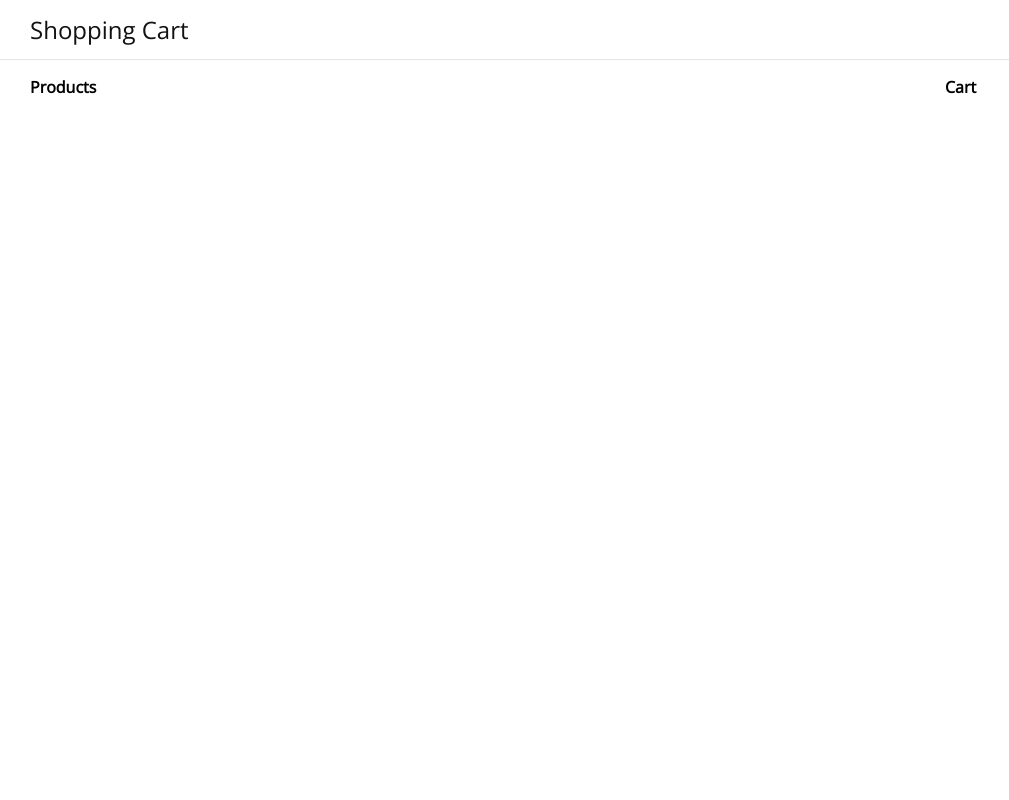
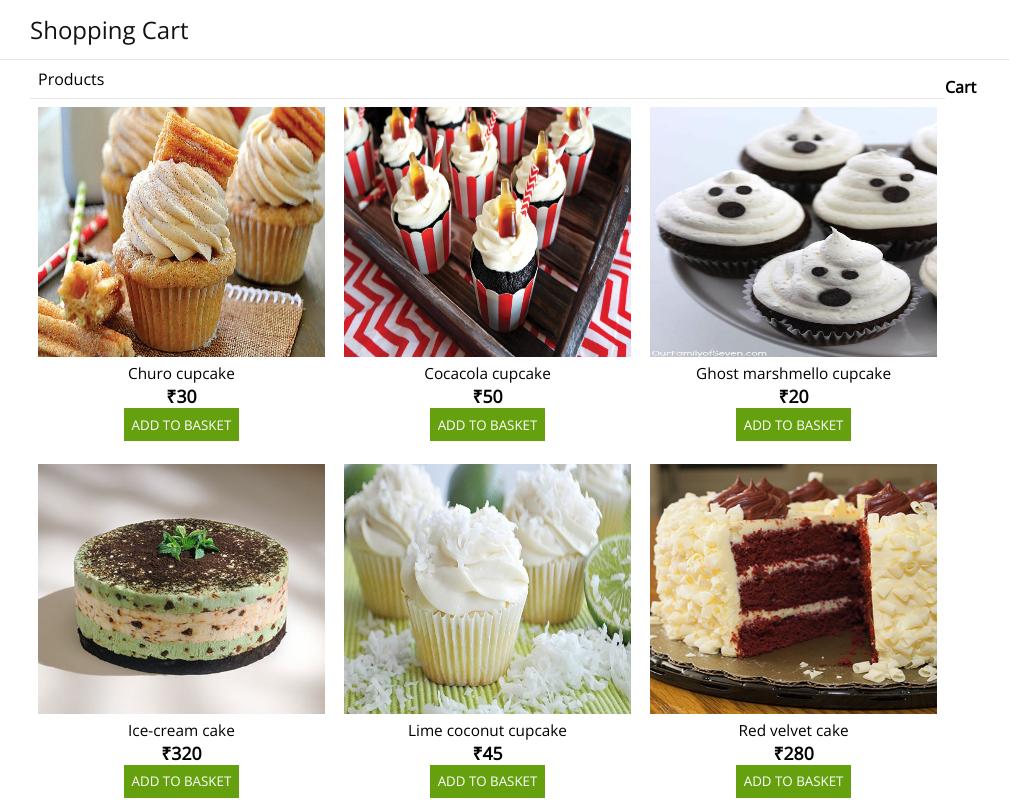
Before and after one commit to pratikmane1299/ShoppingCart, a React (Create React App) app in the folder shopping-cart/: page / in a window 1280 px wide. Shown: the top 800 px of the page, without its empty margins (0-1009 px from the left). Built offline with nearby package versions, Linux system fonts and the light colour scheme.

Commit message:
:sparkles: display products

```diff
--- /dev/null
+++ b/shopping-cart/src/components/ProductItem/index.js
@@ -0,0 +1,20 @@
+import React from 'react'
+
+import { ProductWrapper, ProductImageWrapper, Image, ProductInfo, ProductName, ProductPrice, AddToCartBtn } from './style'
+
+const ProductItem = ({ product }) => {
+  return (
+    <ProductWrapper>
+      <ProductImageWrapper>
+        <Image src={product.image} alt={product.name} />
+      </ProductImageWrapper>
+      <ProductInfo>
+        <ProductName>{product.name}</ProductName>
+        <ProductPrice>&#8377;{product.price}</ProductPrice>
+        <AddToCartBtn>add to basket</AddToCartBtn>
+      </ProductInfo>
+    </ProductWrapper>
+  )
+}
+
+export default ProductItem
--- /dev/null
+++ b/shopping-cart/src/components/ProductItem/style.js
@@ -0,0 +1,50 @@
+import styled from 'styled-components';
+
+export const ProductWrapper = styled.div`
+  margin: 0.5rem;
+  position: relative;
+  cursor: pointer;
+  transition: 0.5s all ease-in;
+  flex-basis: calc(32% - 6px);
+`;
+
+export const ProductImageWrapper = styled.div`
+  height: 250px;
+`;
+
+export const Image = styled.img`
+  width: 100%;
+  height: 100%;
+`;
+
+export const ProductInfo = styled.div`
+  padding: 0.4rem;
+  display: flex;
+  flex-direction: column;
+  align-items: center;
+`;
+
+export const ProductName = styled.h3`
+  font-size: 0.96rem;
+  font-weight: 500;
+`;
+
+export const ProductPrice = styled.div`
+  font-size: 1.1rem;
+  font-weight: 600;
+`;
+
+export const AddToCartBtn = styled.button`
+  padding: 0.4rem;
+  outline: none;
+  text-transform: uppercase;
+  background-color: #65a00f;
+  border: 1px solid #65a00f;
+  color: #ffffff;
+  cursor: pointer;
+
+  &:hover {
+    opacity: 0.9;
+  }
+
+`;
--- a/shopping-cart/src/components/Products/index.js
+++ b/shopping-cart/src/components/Products/index.js
@@ -1,10 +1,20 @@
 import React from 'react'
-import { ProductsWrapper } from './style'
+import ProductItem from '../ProductItem'
+import { ProductsTitleWrapper, ProductsWrapper, ProductsTitle, ProductsList } from './style'
 
-const Products = () => {
+const Products = ({ products }) => {
   return (
     <ProductsWrapper>
-      <h4>Products</h4>
+      <ProductsTitleWrapper>
+        <ProductsTitle>Products</ProductsTitle>
+      </ProductsTitleWrapper>
+      <ProductsList>
+        {
+          products.map(product => {
+            return <ProductItem product={product} key={product.id} />
+          })
+        }
+      </ProductsList>
     </ProductsWrapper>
   )
 }
--- a/shopping-cart/src/components/Products/style.js
+++ b/shopping-cart/src/components/Products/style.js
@@ -1,6 +1,22 @@
 import styled from 'styled-components';
 
 export const ProductsWrapper = styled.div`
-  padding-top: 1rem;
   flex: 3;
 `;
+
+export const ProductsTitleWrapper = styled.div`
+  padding: 0.5rem;
+  display: flex;
+  align-items: center;
+  border-bottom: 1px solid rgba(0, 0, 0, 0.0975);
+`;
+
+export const ProductsTitle = styled.span`
+  font-size: 1rem;
+`;
+
+export const ProductsList = styled.div`
+  display: flex;
+  flex-wrap: wrap;
+  justify-content: space-between;
+`
--- a/shopping-cart/src/components/ShoppingCartApp/index.js
+++ b/shopping-cart/src/components/ShoppingCartApp/index.js
@@ -7,12 +7,12 @@ import Cart from '../Cart';
 
 import { ContentWrapper } from './style'
 
-const ShoppingCartApp = () => {
+const ShoppingCartApp = ({ products }) => {
   return (
     <>
       <Header />
       <ContentWrapper>
-        <Products />
+        <Products products={products} />
         <Cart />
       </ContentWrapper>
     </>
```
Also changed, not shown: 1 other file (tests, documents, lock files or other folders).
